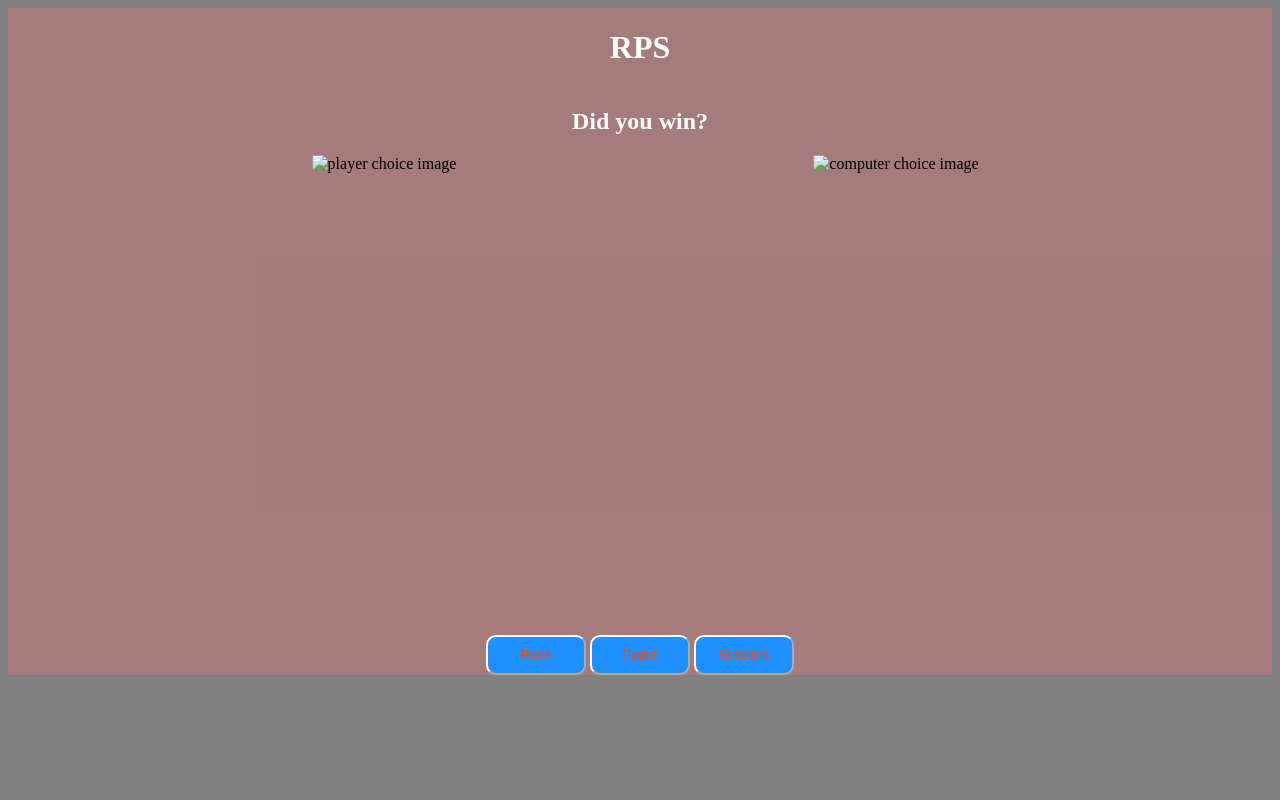
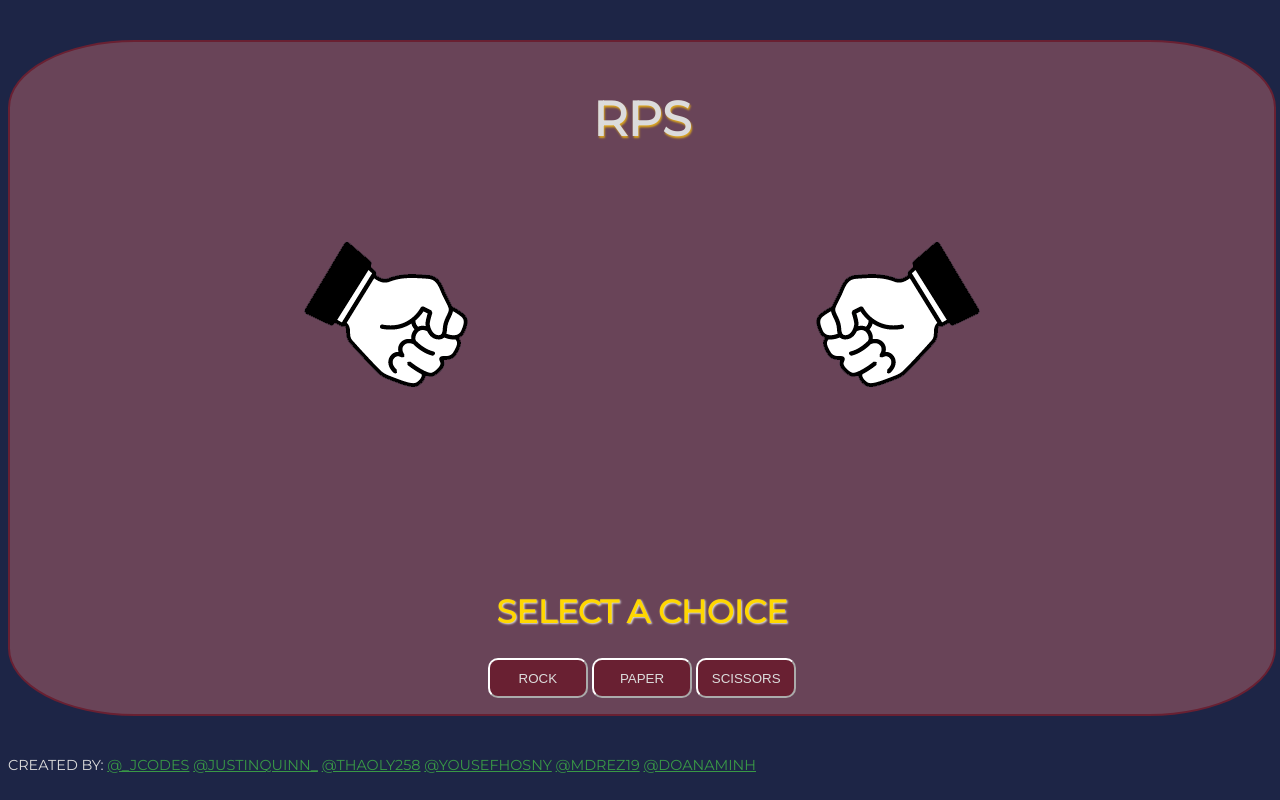
Before and after one commit to doanaminh/RockPaperScissors, a website: page index.html in a window 1280 px wide. Drawn offline with Linux system fonts and the light colour scheme.

Commit message:
Overall stylistic changes

```diff
--- a/css/style.css
+++ b/css/style.css
@@ -1,18 +1,29 @@
 body{
-  background: gray;
+  background: rgb(29, 37, 70);
+  font-family: 'Montserrat', sans-serif;
+  text-transform: uppercase;
 }
 
 button {
   border-color: white;
-  background-color: dodgerblue;
-  color:orangered;
+  background-color: rgb(105, 32, 50);
+  color: gainsboro;
   border-radius: 10px;
   min-height: 40px;
   min-width: 100px;
+  cursor: pointer;
 }
 
-h1, h2, h3{
-  color: white;
+h1 {
+  font-size: 3rem;
+  color: gainsboro;
+  text-shadow: 1px 2px 2px goldenrod;
+}
+
+h2 {
+  font-size: 2rem;
+  color: gold;
+  text-shadow: 1px 1px 2px gainsboro;
 }
 
 .game{
@@ -21,6 +32,11 @@ h1, h2, h3{
   align-items: center;
   background-color: rgba(219, 116, 116, 0.4);
   width: 100%;
+  margin: 5vh 0;
+  height: 80vh;
+  padding: 1rem 0;
+  border: 2px solid rgb(105, 32, 50);
+  border-radius: 10%;
 }
 
 .btnWrap {
@@ -30,7 +46,7 @@ h1, h2, h3{
 
 .choiceWrap {
   display: flex;
-  justify-content:space-between;
+  justify-content: space-between;
 }
 
 /*
@@ -48,3 +64,19 @@ img {
   max-width: 400px;
   max-height: 400px;
 }
+
+#playerImg {
+  transform: rotateY(180deg);
+}
+
+footer {
+  font-size: .9rem;
+}
+
+footer span {
+  color: gainsboro;
+}
+
+footer a{
+  color: rgb(57, 153, 70);
+}
--- a/index.html
+++ b/index.html
@@ -2,24 +2,25 @@
 <html>
   <head>
     <meta charset="utf-8">
-    <title></title>
+    <title>Dispute Settlement System</title>
     <link rel="stylesheet" href="/css/style.css">
+    <link rel="preconnect" href="https://fonts.googleapis.com">
+    <link rel="preconnect" href="https://fonts.gstatic.com" crossorigin>
+    <link href="https://fonts.googleapis.com/css2?family=Montserrat&display=swap" rel="stylesheet">
   </head>
   <body>
     <main class="game">
       <!--
        PAGE TITLE
       -->
-      <h1>
+      <h1 class="results">
         RPS
       </h1>
 
       <!--
        RESULTS
       -->
-      <h2 class="results">
-        Did you win?
-      </h2>
+
 
 
 
@@ -29,12 +30,12 @@
 
       <section class="pictureFrame">
         <section class="player">
-          <img id="playerImg" class="playerChoice rock hidden" src="/images/transQ.png" alt="player choice image">
+          <img id="playerImg" class="playerChoice rock hidden" src="/images/rock.png" alt="player choice image">
           <h3 id="playerChoice"></h3>
         </section>
 
         <section class="computer">
-          <img id="computerImg" class="computerChoice rock hidden" src="/images/transQ.png" alt="computer choice image">
+          <img id="computerImg" class="computerChoice rock hidden" src="/images/rock.png" alt="computer choice image">
           <h3 id="computerChoice"></h3>
         </section>
       </section>
@@ -44,24 +45,39 @@
       <!--
       BUTTONS FOR SELECTION
       -->
+
+      <h2>
+        SELECT A CHOICE
+      </h2>
       <section>
 
         <button type="button" id="rock" class="userSelection rock">
-          Rock
+          ROCK
         </button>
 
         <button type="button" id="paper" class="userSelection paper">
-          Paper
+          PAPER
         </button>
 
         <button type="button" id="scissors" class="userSelection scissors">
-          Scissors
+          SCISSORS
         </button>
 
       </section>
 
      </main>
 
+
+     <footer>
+      <span>Created by:</span>
+      <a href="https://twitter.com/_jcodes" target="_blank">@_jcodes</a>
+      <a href="https://twitter.com/JustinQuinn_" target="_blank">@JustinQuinn_</a>
+      <a href="https://twitter.com/thaoly258" target="_blank">@thaoly258</a>
+      <a href="https://twitter.com/YousefHosny" target="_blank">@YousefHosny</a>
+      <a href="https://twitter.com/MdRez19" target="_blank">@MdRez19</a>
+      <a href="https://twitter.com/doanaminh" target="_blank">@doanaminh</a>
+     </footer>
+
     <script type="text/javascript" src="/js/main.js"></script>
   </body>
 </html>
--- a/js/main.js
+++ b/js/main.js
@@ -46,26 +46,26 @@ function winner(player, computer) {
       result.textContent = 'Tie'
   } else if (player === 'rock') {
       if(computer === 'paper'){
-          result.textContent = 'Computer Wins!';
+          result.textContent = 'COMPUTER WINS!';
       } else {
-          result.textContent = 'You Win!';
+          result.textContent = 'YOU WIN!';
       }
   } else if (player === 'scissors') {
       if(computer === 'rock'){
-          result.textContent = 'Computer Wins!';
+          result.textContent = 'COMPUTER WINS!';
       } else {
-          result.textContent = 'You Win!';
+          result.textContent = 'YOU WIN!';
       }
   } else if (player === 'paper') {
       if(computer === 'scissors'){
-          result.textContent = 'Computer Wins!';
+          result.textContent = 'COMPUTER WINS!';
       } else {
-          result.textContent = 'You Win!';
+          result.textContent = 'YOU WIN!';
       }
   }
 
-  document.querySelector('#playerChoice').textContent = player;
-  document.querySelector('#computerChoice').textContent = computer;
+//   document.querySelector('#playerChoice').textContent = player;
+//   document.querySelector('#computerChoice').textContent = computer;
 }
 
 async function makeReq(event){
--- a/package.json
+++ b/package.json
@@ -5,7 +5,8 @@
   "main": "server.js",
   "scripts": {
     "test": "nodemon ./server.js localhost 8000",
-    "start": "node server.js"
+    "start": "node server.js",
+    "dev": "nodemon server.js"
   },
   "author": "",
   "license": "ISC",
```
